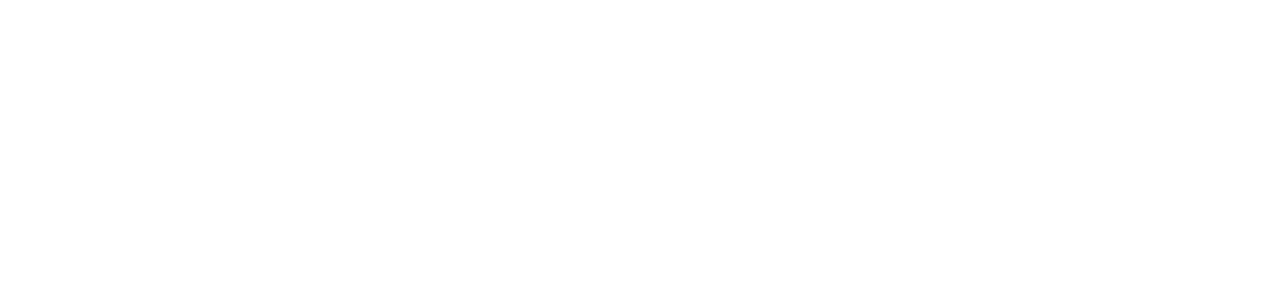
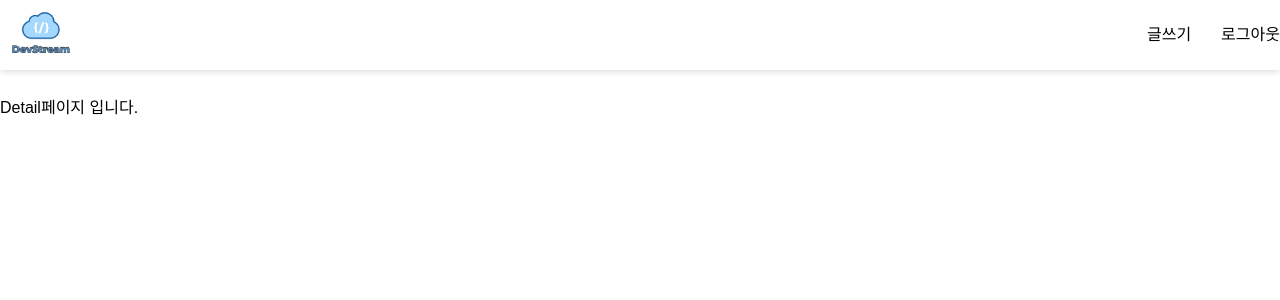
Before and after one commit to 2hanbyeol1/newsfeed, a React (Vite) app: page /detail in a window 1280 px wide. Before the commit this address had no page. Shown: the top 300 px of the page. Built offline with nearby package versions, Linux system fonts and the light colour scheme.

Commit message:
detail branch 추가 밑 페이지 추가, layout 컴포넌트 생성

```diff
--- a/src/App.jsx
+++ b/src/App.jsx
@@ -1,22 +1,27 @@
 import { BrowserRouter, Route, Routes } from "react-router-dom";
 import GlobalStyle from "./GlobalStyle";
 import UpButton from "./components/UpButton";
+import Layout from "./components/Layout";
 import Login from "./pages/Login";
 import Main from "./pages/Main";
 import MyPage from "./pages/MyPage";
 import Write from "./pages/Write";
+import Detail from "./pages/Detail";
 
 function App() {
   return (
     <BrowserRouter>
       <GlobalStyle />
+      <Layout>
         <UpButton />
         <Routes>
           <Route path="/" element={<Main />} />
           <Route path="/login" element={<Login />} />
           <Route path="/mypage" element={<MyPage />} />
           <Route path="/write" element={<Write />} />
+          <Route path="/detail" element={<Detail />} />
         </Routes>
+      </Layout>
     </BrowserRouter>
   );
 }
--- /dev/null
+++ b/src/components/Layout.jsx
@@ -0,0 +1,32 @@
+import styled from "styled-components";
+
+const StyledLayout = styled.div`
+  width: 100%;
+  display: flex;
+  flex-direction: column;
+  min-height: 100vh;
+`;
+
+const MainContent = styled.div`
+  margin: 0 auto;
+  width: 1280px;
+  flex: 1;
+
+  @media only screen and (max-width: 1068px) {
+    width: 710px;
+  }
+
+  @media only screen and (max-width: 734px) {
+    width: 300px;
+  }
+`;
+
+const Layout = ({ children }) => {
+  return (
+    <StyledLayout>
+      <MainContent>{children}</MainContent>
+    </StyledLayout>
+  );
+};
+
+export default Layout;
--- /dev/null
+++ b/src/pages/Detail.jsx
@@ -0,0 +1,18 @@
+import React from "react";
+import styled from "styled-components";
+import Header from "../components/Header";
+
+const DetailWrap = styled.div`
+  margin-top: 100px;
+`;
+
+const Detail = () => {
+  return (
+    <div>
+      <Header />
+      <DetailWrap>Detail페이지 입니다.</DetailWrap>
+    </div>
+  );
+};
+
+export default Detail;
```
Lines whose indentation alone changed are shown as unchanged.
